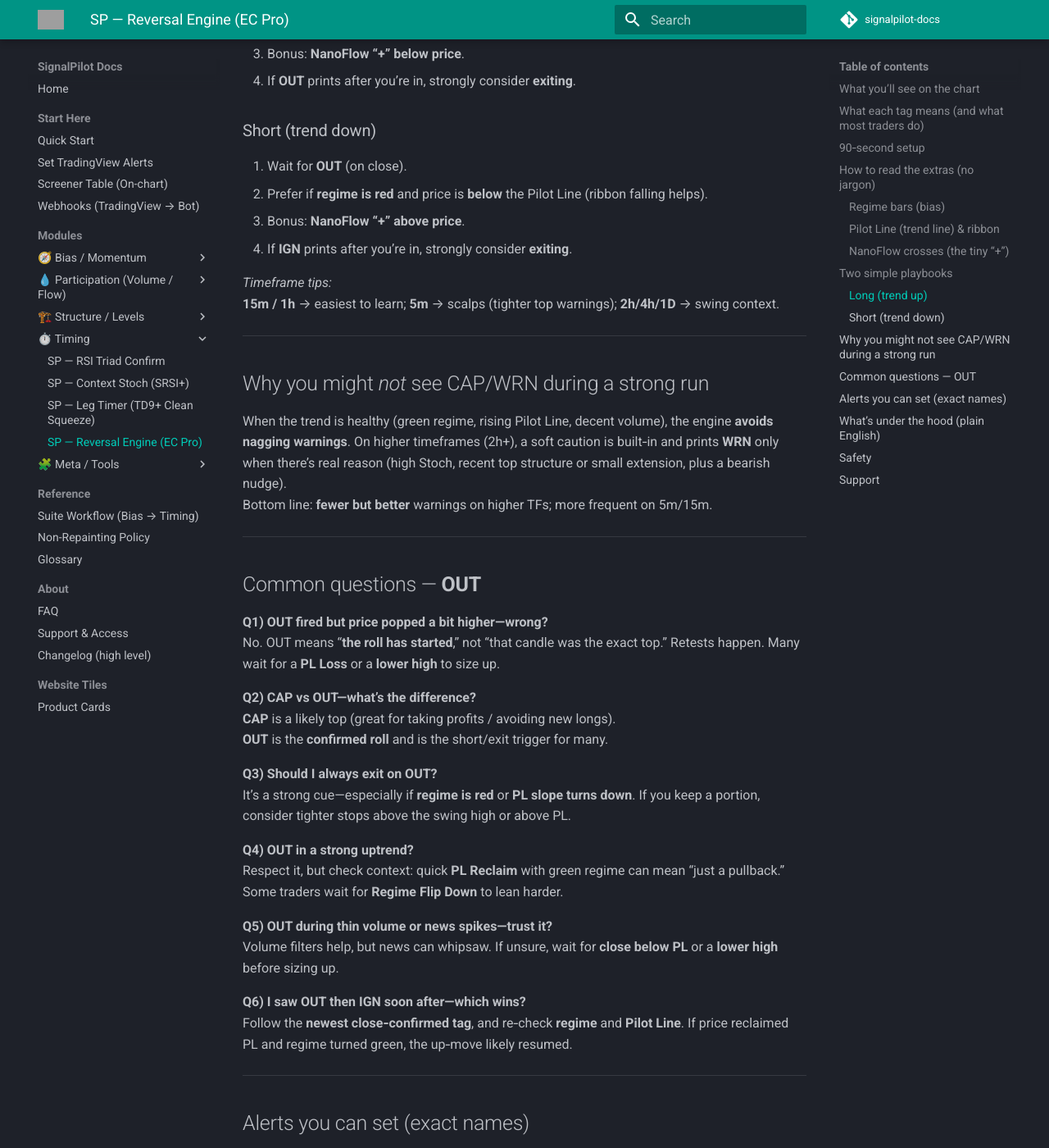
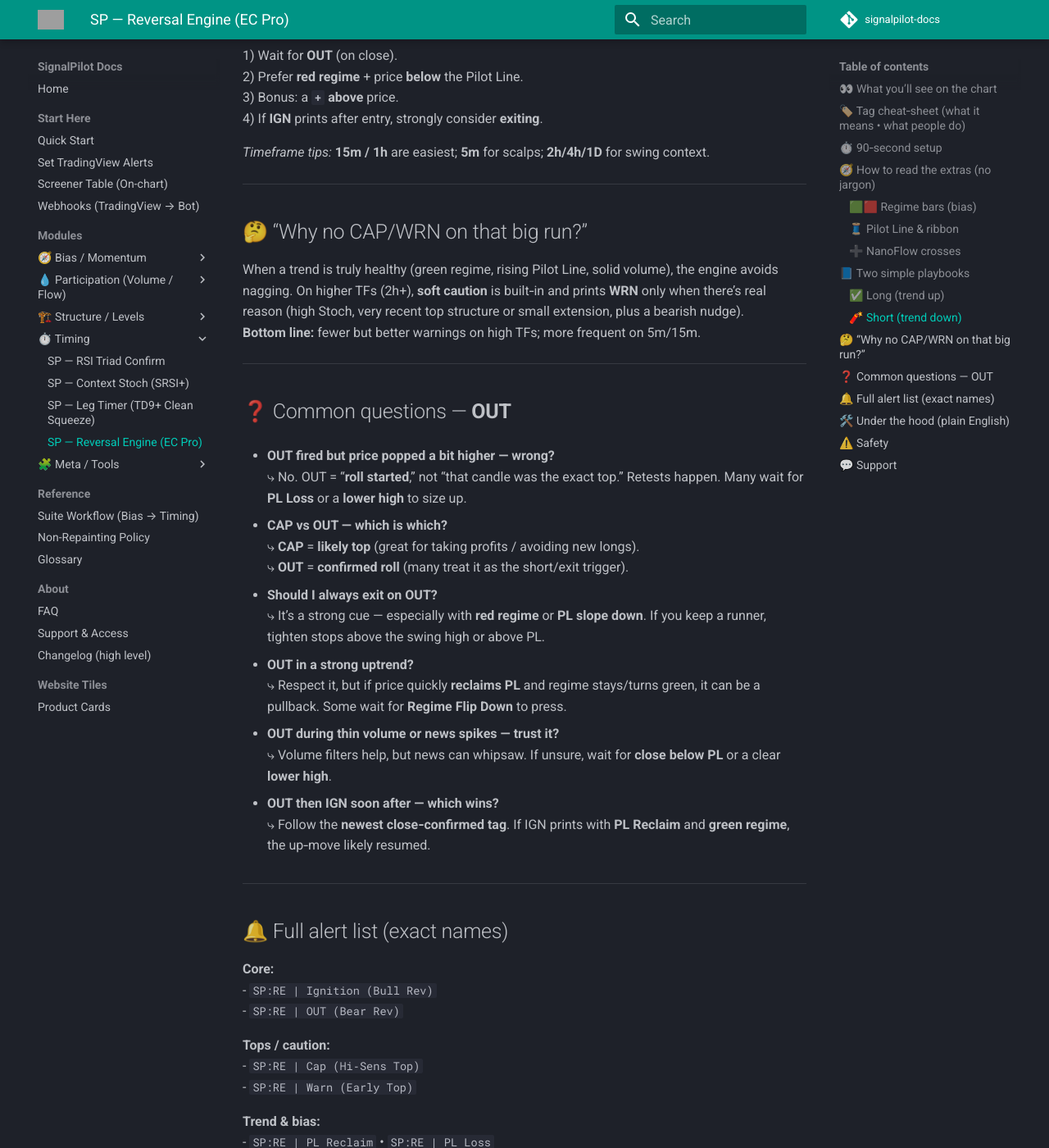
Before and after one commit to Signalpilot/signalpilot-docs, an MkDocs documentation site: the page built from docs/sp-ec-pro.md, in a window 1280 px wide and 1400 px high, scrolled down 2472 px. Shown: the whole window at 82% size. Built offline with MkDocs 1.6.1 and Material for MkDocs 9.7.7, drawn with Linux system fonts in a browser that asks for light colours; comment, search, counter and statistics services are not loaded; some of the changed text lies outside the part shown; grey boxes are pictures that could not be loaded.

Commit message:
Update sp-ec-pro.md

```diff
--- a/docs/sp-ec-pro.md
+++ b/docs/sp-ec-pro.md
@@ -14,142 +14,151 @@
 > Focuses on exhaustion, reversals, and the rhythm of market cycles.
 
 
-# SP — Reversal Engine (EC Pro) — by Signal Pilot
+# 🔁 SP — Reversal Engine (EC Pro) — by Signal Pilot
 **Spot likely tops & bottoms. Act on clean, close‑confirmed signals.**
-Works on any market & timeframe in TradingView. Signals **lock on candle close** (no repaint).
-Profiles are **locked**—you don’t have to tune anything.
+Works on any market & timeframe in TradingView. Signals **lock on candle close** (✅ no repaint).
+**Profiles are locked** — you don’t need to change a single setting.
 
 ---
 
-## What you’ll see on the chart
-- **Five tags**: `TD`, `IGN`, `OUT`, `CAP`, `WRN`
-- **Regime bars** (background bias): green = leaning up, red = leaning down
-- **Pilot Line & ribbon**: smooth trend line with a small “comfort zone”
-- **NanoFlow** crosses: tiny `+` under/over candles (micro strength/weakness)
-- **Breakout arrows**: triangles on strong breakouts/breakdowns
+## 👀 What you’ll see on the chart
+- 🏷️ **Five tags:** `TD`, `IGN`, `OUT`, `CAP`, `WRN`
+- 🟩🟥 **Regime bars (bias):** green = leaning up, red = leaning down
+- 🧭 **Pilot Line & ribbon:** smooth trend line + comfort zone
+- ➕ **NanoFlow crosses:** tiny `+` below (strength) / above (weakness)
+- 🔺🔻 **Breakout arrows:** strong breakout/breakdown markers
 
-> Tags are **mutually exclusive**; only one can print per bar (priority: **WRN > CAP > OUT > IGN > TD**).
+> Only **one tag** can print per bar (priority: **WRN ➝ CAP ➝ OUT ➝ IGN ➝ TD**).
 
 ---
 
-## What each tag means (and what most traders do)
-| Tag | Plain English | Typical action |
-| --- | --- | --- |
-| **IGN** (Ignition) | Up move starting after a base | Consider **entering long** / adding to longs |
-| **OUT** (Bear Reversal) | Down move starting after a top | Consider **exiting longs** / **entering short** |
-| **CAP** (Cap) | Price likely topping soon | **Take profit** / **avoid fresh longs** (aggressive may scout shorts) |
-| **WRN** (Warn) | Early caution near highs | **Tighten stops**, be selective |
-| **TD** (Touchdown) | Possible bottom forming | **Wait for IGN** to confirm before buying |
+## 🏷️ Tag cheat‑sheet (what it means • what people do)
+| Tag | Meaning | Typical action |
+|---|---|---|
+| 🚀 **IGN** (Ignition) | Up move kicking off after a base | Consider **entering long** / adding |
+| ⛔ **OUT** (Bear Reversal) | Down move kicking off after a top | Consider **exiting longs** / **shorting** |
+| 🎯 **CAP** (Cap) | Likely top forming soon | **Take profit** / **avoid fresh longs** |
+| ⚠️ **WRN** (Warn) | Early caution near highs | **Tighten stops**, be selective |
+| 🛬 **TD** (Touchdown) | Possible bottom forming | **Wait for IGN** to confirm |
 
-**Rule #1:** Act **only after the candle closes**. That’s when the tag becomes final.
+**Rule #1:** Act **only after the candle closes** — that’s when a tag is final.
 
 ---
 
-## 90‑second setup
+## ⏱️ 90‑second setup
 1. Add the invite‑only script: **“Reversal Engine (EC Pro)”** on TradingView.
-2. Leave everything as‑is (there are **no settings** to change).
-3. Create **two core alerts** (choose **Once Per Bar Close**):
-   - `SP:RE | Ignition (Bull Rev)` → consider **long**
-   - `SP:RE | OUT (Bear Rev)` → consider **short** / **exit longs**
+2. Do nothing else — **no settings** to tweak.
+3. Create **two core alerts** (set to **Once Per Bar Close**):
+   - 🔔 `SP:RE | Ignition (Bull Rev)` → consider **long**
+   - 🔔 `SP:RE | OUT (Bear Rev)` → consider **short** / **exit longs**
 
-_Add later if you want extra heads‑up_:
-`SP:RE | Cap (Hi‑Sens Top)` • `SP:RE | Warn (Early Top)` • Regime/PL/NanoFlow alerts (see list below).
+_Add later for extra heads‑up:_
+`SP:RE | Cap (Hi‑Sens Top)` • `SP:RE | Warn (Early Top)` • Regime/PL/NanoFlow alerts below.
 
-> If your alert picker still shows **SP:EC** names, you’re on an older build. Re‑add the script to get the **SP:RE** alerts.
+> 📝 If your alert picker still shows **SP:EC** names, remove & re‑add the script to load the new **SP:RE** alerts.
 
 ---
 
-## How to read the extras (no jargon)
-### Regime bars (bias)
-- Green = market leaning **up**, Red = leaning **down**.
-- Flips only when evidence **persists** (we use a guard so it won’t flicker).
+## 🧭 How to read the extras (no jargon)
+### 🟩🟥 Regime bars (bias)
+- Green = **up bias**. Red = **down bias**.
+- Flips only when evidence **persists** (guarded to prevent flicker).
+**Tip:** Prefer longs in green regime and shorts in red.
+**Alerts:** `SP:RE | Regime Flip Up` • `SP:RE | Regime Flip Down`
 
-**Use it:** Prefer **longs** in green regime and **shorts** in red regime.
-Alerts: `SP:RE | Regime Flip Up` • `SP:RE | Regime Flip Down`.
+### 🧵 Pilot Line & ribbon
+- Above a **rising** Pilot Line → better for **longs**.
+- Below a **falling** Pilot Line → better for **shorts**.
+**Alerts:** `SP:RE | PL Reclaim` • `SP:RE | PL Loss` • `SP:RE | PL Slope Turn Up/Down`
 
-### Pilot Line (trend line) & ribbon
-- Above a rising Pilot Line = healthier for **longs**.
-- Below a falling Pilot Line = healthier for **shorts**.
-- Reclaims/losses of the line often mark momentum changes.
-
-Alerts: `SP:RE | PL Reclaim` • `SP:RE | PL Loss` • `PL Slope Turn Up/Down`.
-
-### NanoFlow crosses (the tiny “+”)
+### ➕ NanoFlow crosses
 - `+` **below** price = micro **strength** (nice add‑on for longs).
 - `+` **above** price = micro **weakness** (nice add‑on for shorts).
-Alerts: `SP:RE | NanoFlow Up` • `SP:RE | NanoFlow Down`.
+**Alerts:** `SP:RE | NanoFlow Up` • `SP:RE | NanoFlow Down`
 
 ---
 
-## Two simple playbooks
+## 📘 Two simple playbooks
 
-### Long (trend up)
-1. Wait for **IGN** (on close).
-2. Prefer if **regime is green** and price is **above** the Pilot Line (ribbon rising helps).
-3. Bonus: **NanoFlow “+” below price**.
-4. If **OUT** prints after you’re in, strongly consider **exiting**.
+### ✅ Long (trend up)
+1) Wait for **IGN** (on close).
+2) Prefer **green regime** + price **above** the Pilot Line.
+3) Bonus: a **`+` below** price.
+4) If **OUT** prints after entry, strongly consider **exiting**.
 
-### Short (trend down)
-1. Wait for **OUT** (on close).
-2. Prefer if **regime is red** and price is **below** the Pilot Line (ribbon falling helps).
-3. Bonus: **NanoFlow “+” above price**.
-4. If **IGN** prints after you’re in, strongly consider **exiting**.
+### 🧨 Short (trend down)
+1) Wait for **OUT** (on close).
+2) Prefer **red regime** + price **below** the Pilot Line.
+3) Bonus: a **`+` above** price.
+4) If **IGN** prints after entry, strongly consider **exiting**.
 
-_Timeframe tips:_
-**15m / 1h** → easiest to learn; **5m** → scalps (tighter top warnings); **2h/4h/1D** → swing context.
+_Timeframe tips:_ **15m / 1h** are easiest; **5m** for scalps; **2h/4h/1D** for swing context.
 
 ---
 
-## Why you might *not* see CAP/WRN during a strong run
-When the trend is healthy (green regime, rising Pilot Line, decent volume), the engine **avoids nagging warnings**. On higher timeframes (2h+), a soft caution is built‑in and prints **WRN** only when there’s real reason (high Stoch, recent top structure or small extension, plus a bearish nudge).
-Bottom line: **fewer but better** warnings on higher TFs; more frequent on 5m/15m.
+## 🤔 “Why no CAP/WRN on that big run?”
+When a trend is truly healthy (green regime, rising Pilot Line, solid volume), the engine avoids nagging. On higher TFs (2h+), **soft caution** is built‑in and prints **WRN** only when there’s real reason (high Stoch, very recent top structure or small extension, plus a bearish nudge).
+**Bottom line:** fewer but better warnings on high TFs; more frequent on 5m/15m.
 
 ---
 
-## Common questions — **OUT**
-**Q1) OUT fired but price popped a bit higher—wrong?**
-No. OUT means “**the roll has started**,” not “that candle was the exact top.” Retests happen. Many wait for a **PL Loss** or a **lower high** to size up.
+## ❓ Common questions — **OUT**
+- **OUT fired but price popped a bit higher — wrong?**
+  ⤷ No. OUT = “**roll started**,” not “that candle was the exact top.” Retests happen. Many wait for **PL Loss** or a **lower high** to size up.
 
-**Q2) CAP vs OUT—what’s the difference?**
-**CAP** is a likely top (great for taking profits / avoiding new longs).
-**OUT** is the **confirmed roll** and is the short/exit trigger for many.
+- **CAP vs OUT — which is which?**
+  ⤷ **CAP** = **likely top** (great for taking profits / avoiding new longs).
+  ⤷ **OUT** = **confirmed roll** (many treat it as the short/exit trigger).
 
-**Q3) Should I always exit on OUT?**
-It’s a strong cue—especially if **regime is red** or **PL slope turns down**. If you keep a portion, consider tighter stops above the swing high or above PL.
+- **Should I always exit on OUT?**
+  ⤷ It’s a strong cue — especially with **red regime** or **PL slope down**. If you keep a runner, tighten stops above the swing high or above PL.
 
-**Q4) OUT in a strong uptrend?**
-Respect it, but check context: quick **PL Reclaim** with green regime can mean “just a pullback.” Some traders wait for **Regime Flip Down** to lean harder.
+- **OUT in a strong uptrend?**
+  ⤷ Respect it, but if price quickly **reclaims PL** and regime stays/turns green, it can be a pullback. Some wait for **Regime Flip Down** to press.
 
-**Q5) OUT during thin volume or news spikes—trust it?**
-Volume filters help, but news can whipsaw. If unsure, wait for **close below PL** or a **lower high** before sizing up.
+- **OUT during thin volume or news spikes — trust it?**
+  ⤷ Volume filters help, but news can whipsaw. If unsure, wait for **close below PL** or a clear **lower high**.
 
-**Q6) I saw OUT then IGN soon after—which wins?**
-Follow the **newest close‑confirmed tag**, and re‑check **regime** and **Pilot Line**. If price reclaimed PL and regime turned green, the up‑move likely resumed.
+- **OUT then IGN soon after — which wins?**
+  ⤷ Follow the **newest close‑confirmed tag**. If IGN prints with **PL Reclaim** and **green regime**, the up‑move likely resumed.
 
 ---
 
-## Alerts you can set (exact names)
-- **Core:** `SP:RE | Ignition (Bull Rev)` • `SP:RE | OUT (Bear Rev)`
-- **Tops / caution:** `SP:RE | Cap (Hi‑Sens Top)` • `SP:RE | Warn (Early Top)`
-- **Trend & bias:** `SP:RE | PL Reclaim` • `SP:RE | PL Loss` • `SP:RE | PL Slope Turn Up/Down` • `SP:RE | Regime Flip Up/Down`
-- **Micro momentum:** `SP:RE | NanoFlow Up/Down`
-- **Base:** `SP:RE | Touchdown (Base)`
+## 🔔 Full alert list (exact names)
+**Core:**
+- `SP:RE | Ignition (Bull Rev)`
+- `SP:RE | OUT (Bear Rev)`
 
-Set all alerts to **Once Per Bar Close**.
+**Tops / caution:**
+- `SP:RE | Cap (Hi‑Sens Top)`
+- `SP:RE | Warn (Early Top)`
+
+**Trend & bias:**
+- `SP:RE | PL Reclaim` • `SP:RE | PL Loss`
+- `SP:RE | PL Slope Turn Up` • `SP:RE | PL Slope Turn Down`
+- `SP:RE | Regime Flip Up` • `SP:RE | Regime Flip Down`
+
+**Micro momentum:**
+- `SP:RE | NanoFlow Up` • `SP:RE | NanoFlow Down`
+
+**Base:**
+- `SP:RE | Touchdown (Base)`
+
+> Set every alert to **Once Per Bar Close** so you don’t chase mid‑bar noise.
 
 ---
 
-## What’s under the hood (plain English)
-- A smooth **Pilot Line** with a small ribbon shows trend and comfort zone.
-- A **regime vote** (trend, price vs line, slope) sets the green/red bias, with a guard so it doesn’t flicker.
-- Momentum + structure + volume = **TD/IGN/OUT/CAP/WRN**.
+## 🛠️ Under the hood (plain English)
+- A smooth **Pilot Line** + ribbon visualizes trend and a small comfort zone.
+- A **regime vote** (trend, price vs line, slope) sets the background bias, with a guard so it doesn’t flicker.
+- Momentum + structure + volume combine into the five tags.
 - Everything is **close‑confirmed** for **non‑repainting** alerts.
-- Profiles are **locked per timeframe** (you don’t need to tweak anything).
+- **Profiles are locked per timeframe** — *you* just read and act.
 
 ---
 
-## Safety
-This is an educational tool, **not** financial advice. Always use your own risk management.
+## ⚠️ Safety
+Educational tool only — **not** financial advice. Always use your own risk management.
 
-## Support
+## 💬 Support
 When you open an issue, include **symbol**, **timeframe**, the **tag** (IGN/OUT/etc.), and a **screenshot at the close** of the bar that printed it.
```
